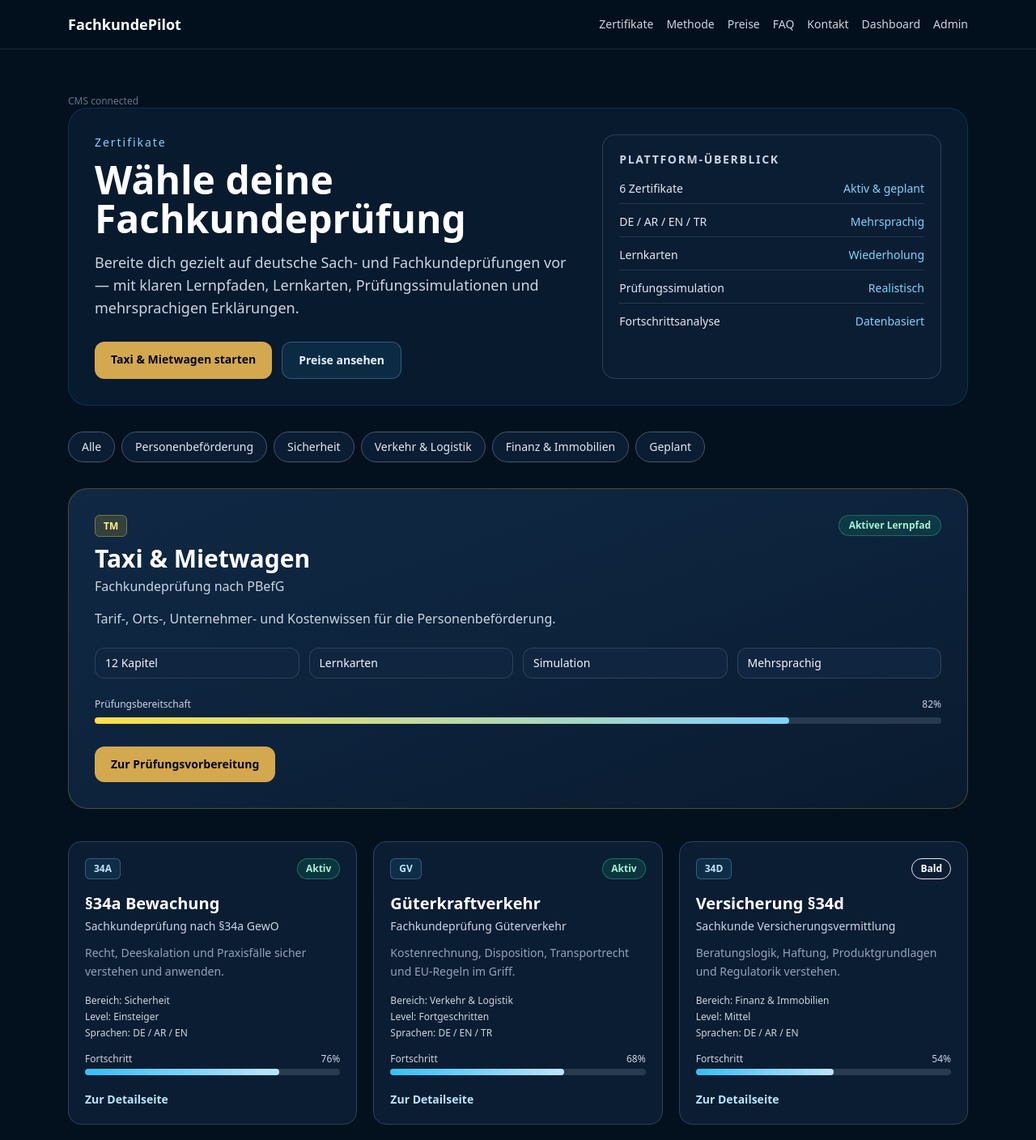
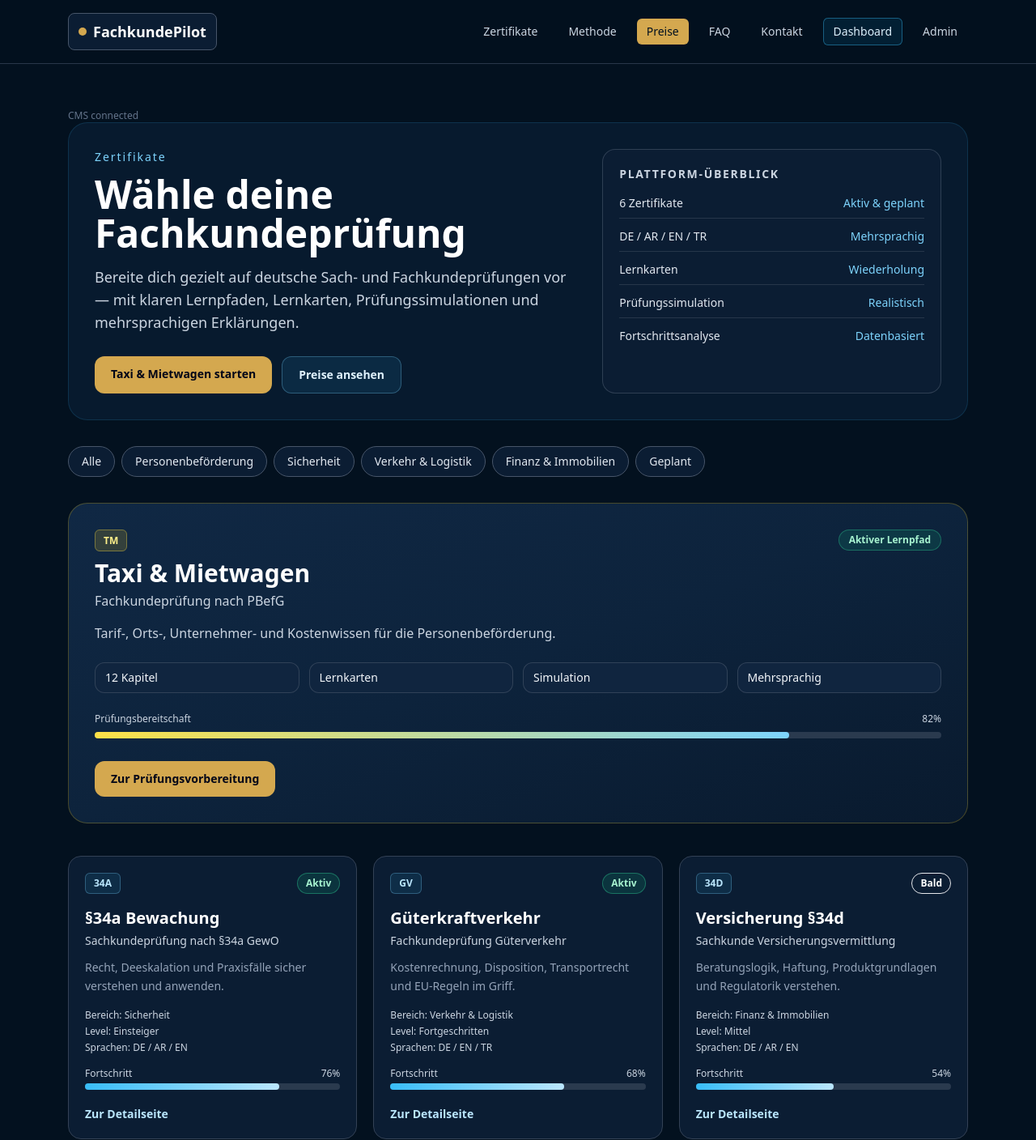
Before and after one commit to ammarsenaid/learn, a Next.js app: page /zertifikate in a window 1280 px wide. Shown: the top 1408 px of the page at 81% size. Built offline with nearby package versions, Linux system fonts and the light colour scheme.

Commit message:
Fix CMS mappings, progress normalization, and dashboard/header consistency

```diff
--- a/app/lernen/taxi-mietwagen/fragen/[questionId]/page.tsx
+++ b/app/lernen/taxi-mietwagen/fragen/[questionId]/page.tsx
@@ -26,7 +26,7 @@ export default async function QuestionDetailPage({ params }: { params: Promise<{
 
   return <main className="min-h-screen bg-[#03111f] px-5 py-10 text-slate-100"><div className="mx-auto max-w-4xl space-y-6">
     <article className="rounded-2xl border border-[#214267] bg-[#0b2645] p-6"><p className="text-xs uppercase text-sky-200">Prüfungsfrage</p><h1 className="mt-2 text-2xl font-bold text-white">{question.question_de}</h1>
-    <ul className="mt-5 space-y-3">{options.map((option) => <li key={option.id} className={`rounded-lg border p-3 ${option.is_correct ? 'border-green-500 bg-green-950/30 text-green-100' : 'border-red-500/60 bg-red-950/20 text-red-100'}`}>{option.option_de}</li>)}</ul>
+    <ul className="mt-5 space-y-3">{options.map((option) => <li key={option.id} className={`rounded-lg border p-3 ${option.is_correct ? 'border-green-500 bg-green-950/30 text-green-100' : 'border-red-500/60 bg-red-950/20 text-red-100'}`}>{option.option_text_de ?? option.option_de ?? ""}</li>)}</ul>
     {question.explanation_de ? <section className="mt-5 rounded-lg border border-[#2a4c77] bg-[#09223f] p-4"><h2 className="text-sm font-semibold text-[#f3c76a]">Erklärung (DE)</h2><p className="mt-1 text-slate-200">{question.explanation_de}</p></section> : null}
     {question.explanation_ar ? <section className="mt-3 rounded-lg border border-[#2a4c77] bg-[#09223f] p-4"><h2 className="text-sm font-semibold text-[#f3c76a]">Erklärung (AR)</h2><p className="mt-1 text-slate-200">{question.explanation_ar}</p></section> : null}
     <div className="mt-5"><QuestionActionButtons questionId={question.id} title={question.question_de.slice(0, 80)} href={`/lernen/taxi-mietwagen/fragen/${question.id}`} /></div>
--- a/app/lernen/taxi-mietwagen/simulation/page.tsx
+++ b/app/lernen/taxi-mietwagen/simulation/page.tsx
@@ -33,7 +33,7 @@ export default async function TaxiSimulationPage() {
             question_de: question.question_de,
             explanation_de: question.explanation_de,
             explanation_ar: question.explanation_ar,
-            options: question.options.map((option) => ({ id: option.id, option_de: option.option_de, is_correct: option.is_correct })),
+            options: question.options.map((option) => ({ id: option.id, option_text_de: option.option_text_de ?? option.option_de ?? "", is_correct: option.is_correct })),
           }))}
         />
       </div>
--- a/app/preise/page.tsx
+++ b/app/preise/page.tsx
@@ -1,9 +1,42 @@
 import type { Metadata } from 'next';
+
+import OfficialDisclaimer from '@/components/site/OfficialDisclaimer';
+import { PricingCard } from '@/components/site/PricingCard';
 import { PageShell } from '@/components/site/PageShell';
-import { PricingCard } from '@/components/site/PricingCard';
-import OfficialDisclaimer from '@/components/site/OfficialDisclaimer';
-import { pricingPlans } from '@/lib/fachkunde-data';
-export const metadata: Metadata = { title: 'Preise | FachkundePilot', description: 'Preismodelle für Lernende und Teams.' };
+import { getPricingPlans } from '@/lib/cms';
+
+export const metadata: Metadata = {
+  title: 'Preise | FachkundePilot',
+  description: 'Preismodelle für Lernende und Teams.',
+};
+
 export const dynamic = 'force-dynamic';
 export const revalidate = 0;
-export default function PreisePage(){return <PageShell><main className='mx-auto max-w-6xl px-5 py-12'><h1 className='text-3xl font-black'>Preise</h1><div className='mt-8 grid gap-5 md:grid-cols-2 lg:grid-cols-4'>{pricingPlans.map((p)=><PricingCard key={p.name} plan={p}/>)}</div><div className='mt-8'><OfficialDisclaimer /></div></main></PageShell>}
+
+export default async function PreisePage() {
+  const plans = (await getPricingPlans())
+    .filter((plan) => plan.is_active !== false)
+    .sort((a, b) => (a.position ?? 0) - (b.position ?? 0));
+
+  const normalizedPlans = plans.map((plan) => ({
+    name: plan.name,
+    price: `${plan.price}${plan.period ? ` / ${plan.period}` : ''}`,
+    description: plan.description ?? (plan.benefits?.join(' • ') ?? 'Weitere Details auf Anfrage.'),
+  }));
+
+  return (
+    <PageShell>
+      <main className="mx-auto max-w-6xl px-5 py-12">
+        <h1 className="text-3xl font-black">Preise</h1>
+        <div className="mt-8 grid gap-5 md:grid-cols-2 lg:grid-cols-4">
+          {normalizedPlans.map((p) => (
+            <PricingCard key={p.name} plan={p} />
+          ))}
+        </div>
+        <div className="mt-8">
+          <OfficialDisclaimer />
+        </div>
+      </main>
+    </PageShell>
+  );
+}
--- a/app/zertifikate/page.tsx
+++ b/app/zertifikate/page.tsx
@@ -1,7 +1,7 @@
 import type { Metadata } from 'next';
 import Link from 'next/link';
 import { PageShell } from '@/components/site/PageShell';
-import { getCertificates } from '@/lib/cms';
+import { getCertificates, normalizeProgress } from '@/lib/cms';
 
 export const metadata: Metadata = {
   title: 'Zertifikate — FachkundePilot',
@@ -117,10 +117,10 @@ export default async function ZertifikatePage() {
           <div className="mt-6">
             <div className="mb-2 flex items-center justify-between text-xs text-slate-300">
               <span>Prüfungsbereitschaft</span>
-              <span>{featuredCertificate.progress}%</span>
+              <span>{normalizeProgress(featuredCertificate.progress)}</span>
             </div>
             <div className="h-2 rounded-full bg-slate-700/80">
-              <div className="h-2 rounded-full bg-gradient-to-r from-yellow-300 to-sky-300" style={{ width: `${featuredCertificate.progress}%` }} />
+              <div className="h-2 rounded-full bg-gradient-to-r from-yellow-300 to-sky-300" style={{ width: `${normalizeProgress(featuredCertificate.progress)}` }} />
             </div>
           </div>
           <Link
@@ -150,10 +150,10 @@ export default async function ZertifikatePage() {
                 <div className="mt-4">
                   <div className="mb-1 flex items-center justify-between text-xs text-slate-300">
                     <span>Fortschritt</span>
-                    <span>{certificate.progress}%</span>
+                    <span>{normalizeProgress(certificate.progress)}</span>
                   </div>
                   <div className="h-2 rounded-full bg-slate-700/80">
-                    <div className="h-2 rounded-full bg-gradient-to-r from-sky-400 to-sky-200" style={{ width: `${certificate.progress}%` }} />
+                    <div className="h-2 rounded-full bg-gradient-to-r from-sky-400 to-sky-200" style={{ width: `${normalizeProgress(certificate.progress)}` }} />
                   </div>
                 </div>
                 <Link href={certificate.href} className="mt-5 inline-flex text-sm font-semibold text-sky-200 underline-offset-4 hover:text-sky-100 hover:underline">
--- a/components/site/SiteHeader.tsx
+++ b/components/site/SiteHeader.tsx
@@ -1,5 +1,41 @@
 import Link from 'next/link';
+
 const navItems = [
-  { label: 'Zertifikate', href: '/zertifikate' },{ label: 'Methode', href: '/methode' },{ label: 'Preise', href: '/preise' },{ label: 'FAQ', href: '/faq' },{ label: 'Kontakt', href: '/kontakt' },{ label: 'Dashboard', href: '/dashboard' },{ label: 'Admin', href: '/admin' },
+  { label: 'Zertifikate', href: '/zertifikate' },
+  { label: 'Methode', href: '/methode' },
+  { label: 'Preise', href: '/preise' },
+  { label: 'FAQ', href: '/faq' },
+  { label: 'Kontakt', href: '/kontakt' },
+  { label: 'Dashboard', href: '/dashboard' },
+  { label: 'Admin', href: '/admin' },
 ];
-export function SiteHeader() { return <header className="sticky top-0 z-30 border-b border-slate-800 bg-[#03111f]/95 backdrop-blur"><div className="mx-auto flex max-w-6xl flex-wrap items-center justify-between gap-3 px-5 py-4"><Link href="/" className="text-lg font-black text-white">FachkundePilot</Link><nav aria-label="Hauptnavigation" className="flex flex-wrap gap-4 text-sm text-slate-300">{navItems.map((item) => <Link key={item.href} href={item.href} className="hover:text-sky-300 focus-visible:outline focus-visible:outline-2 focus-visible:outline-sky-300">{item.label}</Link>)}</nav></div></header>; }
+
+export function SiteHeader() {
+  return (
+    <header className="sticky top-0 z-30 border-b border-slate-700/80 bg-[#03111f]/85 backdrop-blur-xl">
+      <div className="mx-auto flex max-w-6xl flex-wrap items-center justify-between gap-3 px-5 py-4">
+        <Link href="/" className="inline-flex items-center gap-2 rounded-lg border border-slate-600 bg-[#0b1d33] px-3 py-2 text-white">
+          <span className="h-2.5 w-2.5 rounded-full bg-[#d4a84f]" />
+          <span className="text-lg font-black">FachkundePilot</span>
+        </Link>
+        <nav aria-label="Hauptnavigation" className="flex flex-wrap items-center gap-2 text-sm text-slate-300 sm:gap-3">
+          {navItems.map((item) => (
+            <Link
+              key={item.href}
+              href={item.href}
+              className={`rounded-md px-3 py-1.5 transition hover:text-sky-200 focus-visible:outline focus-visible:outline-2 focus-visible:outline-sky-300 ${
+                item.href === '/dashboard'
+                  ? 'border border-sky-400/40 bg-sky-500/10 text-sky-100'
+                  : item.href === '/preise'
+                    ? 'bg-[#d4a84f] text-[#03111f] hover:bg-[#e2b965]'
+                    : 'border border-transparent hover:border-slate-600'
+              }`}
+            >
+              {item.label}
+            </Link>
+          ))}
+        </nav>
+      </div>
+    </header>
+  );
+}
--- a/lib/cms.ts
+++ b/lib/cms.ts
@@ -11,7 +11,7 @@ export type CmsCertificate = {
   status: string;
   level: string;
   languages_text: string;
-  progress: number;
+  progress?: string | number | null;
 };
 
 export type CmsChapter = {
@@ -68,7 +68,8 @@ export type CmsQuestion = {
 export type CmsQuestionOption = {
   id: string;
   question_id: string;
-  option_de: string;
+  option_text_de: string;
+  option_de?: string;
   is_correct: boolean;
   position?: number | null;
 };
@@ -83,7 +84,28 @@ export type CmsGlossaryTerm = {
   position?: number | null;
 };
 
-export type CmsPricingPlan = { id: string; name: string; price_monthly?: number | null; description?: string | null; status?: string | null; position?: number | null; };
+export type CmsPricingPlan = {
+  id: string;
+  slug: string;
+  name: string;
+  price: string;
+  period?: string | null;
+  description?: string | null;
+  benefits?: string[] | null;
+  is_featured?: boolean | null;
+  is_active?: boolean | null;
+  position?: number | null;
+};
+
+export function normalizeProgress(value: string | number | null | undefined): string {
+  if (value === null || value === undefined || value === '') return '0%';
+  if (typeof value === 'number' && Number.isFinite(value)) return `${Math.max(0, Math.min(100, Math.round(value)))}%`;
+
+  const normalized = String(value).trim().replace(/%+$/, '');
+  const parsed = Number(normalized);
+  if (!Number.isFinite(parsed)) return '0%';
+  return `${Math.max(0, Math.min(100, Math.round(parsed)))}%`;
+}
 
 function mapDirectusCertificate(item: CmsCertificate): Certificate {
   return {
@@ -95,7 +117,7 @@ function mapDirectusCertificate(item: CmsCertificate): Certificate {
     status: item.status,
     level: item.level,
     languages: item.languages_text.split(/\s*[,/]\s*/).filter(Boolean),
-    progress: item.progress,
+    progress: Number.parseInt(normalizeProgress(item.progress), 10),
     modules: [],
     href: `/zertifikate/${item.slug}`,
   };
```
Also changed, not shown: app/dashboard/page.tsx (+13 -12 lines), app/lernen/taxi-mietwagen/simulation/SimulationClient.tsx (+3 -3 lines), app/zertifikate/[slug]/page.tsx (+4 -3 lines).
